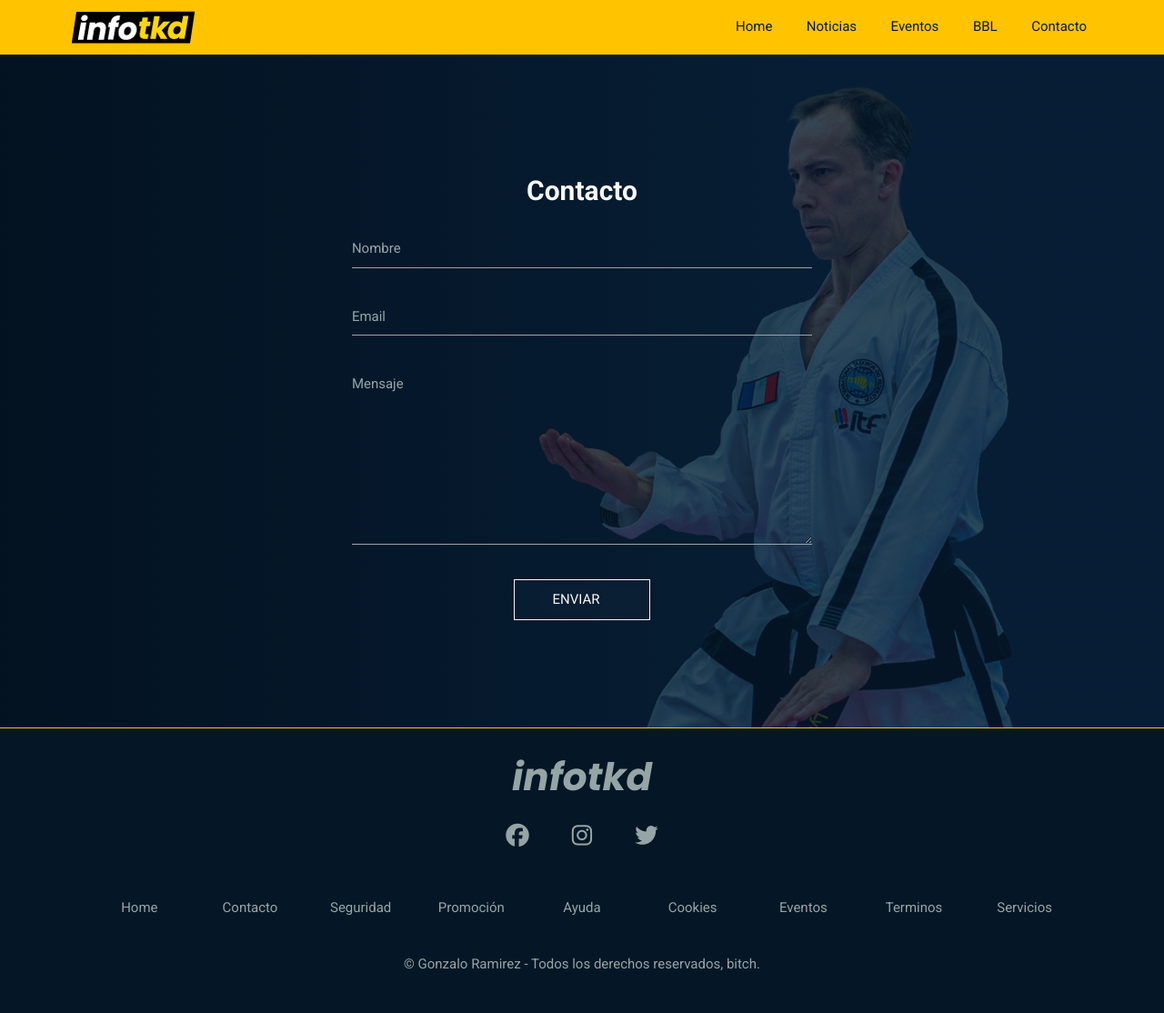
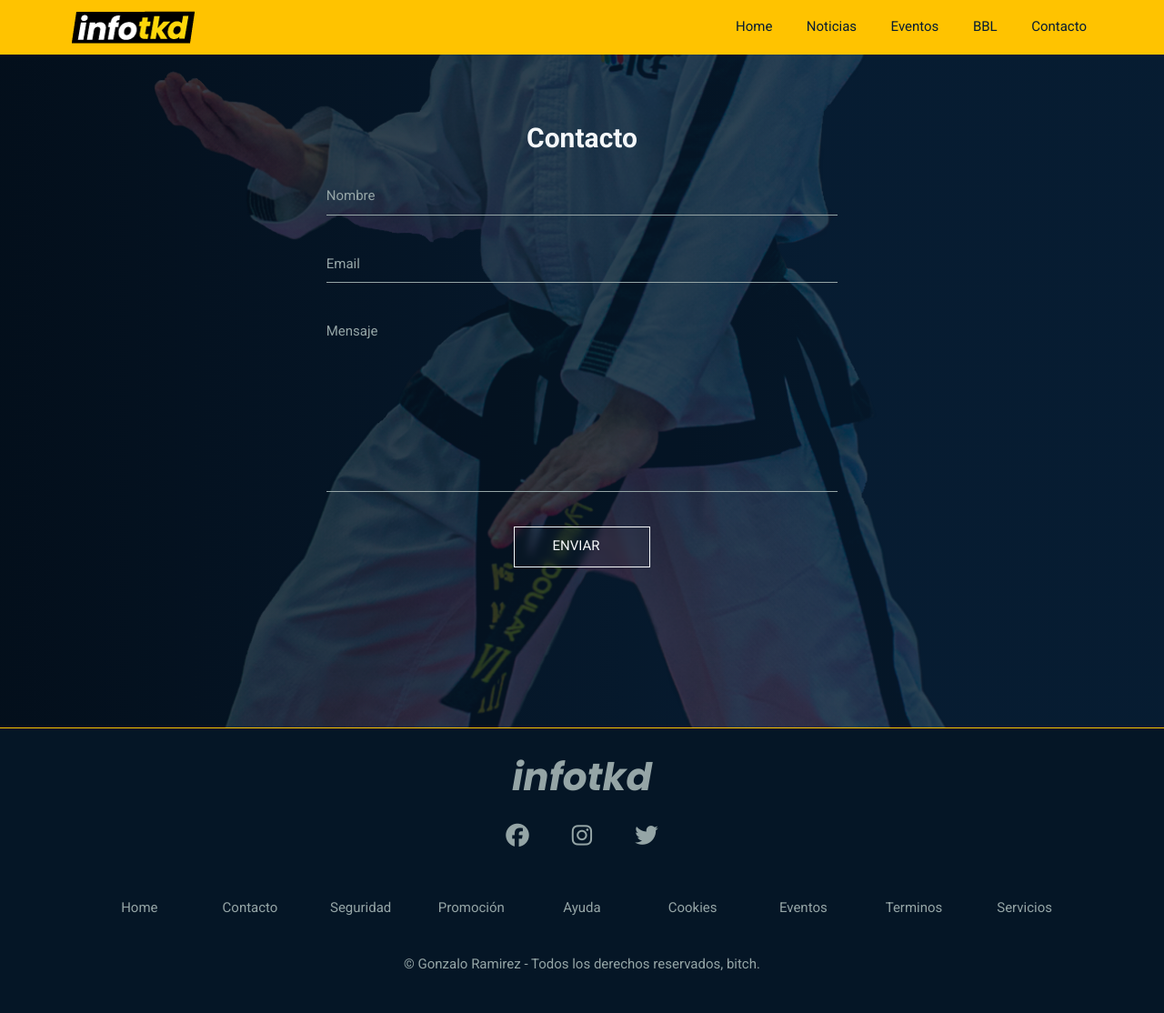
Before and after one commit to DataAnalystGabo/taekwondoitf.online, a PHP site: page /pages/pageContact.php in a window 1280 px wide. Shown: the whole page at 91% size. Run offline with PHP 8.4, Linux system fonts and the light colour scheme; some libraries are stand-ins or nearby versions.

Commit message:
-v 6.4 mejoras pageContact y conexion al servidor

```diff
--- a/css/pageContact.css
+++ b/css/pageContact.css
@@ -23,36 +23,21 @@ body{
 /*-------------------------------------------------------------------------------------------*/
 /*-------------------------------------------------------------------------------------------*/
 .main{
-    height: 100vh;
+    min-height: 100vh;
     display: flex;
     flex-direction: column;
     justify-content: center;
     align-items: center;
-}
-
-.main:before {
-    content: ' ';
-    display: block;
-    position: absolute;
-    left: 0;
-    top: 0;
-    width: 100%;
-    height: 100vh;
-    z-index: -1;
-    opacity: 0.3;
-    background: rgba(10, 43, 77, 0.4) url(../image/Francia-final-png.png);
-    background-size: 150%;
+    background: url(../image/lyliandoulay40.png);
+    background-size: 100%;
+    background-position: center;
     background-repeat: no-repeat;
-    background-position: 0% 0%;
-    background-blend-mode: soft-light;
 }
 
     .hero{
-        width: 90%;
         display: flex;
         flex-direction: column;
         justify-content: center;
-        z-index: 1;
         position: relative;
         font-family: var(--roboto);
         margin-top: 5em;
@@ -65,6 +50,7 @@ body{
 
             .contact{
                 width: 100%;
+                height: 36em;
             }
 
                 .form{
@@ -115,7 +101,7 @@ body{
                             .form__input:focus + .form__label{
                                 transform: translateY(-1.5em);
                                 font-size: .85em;
-                                color: var(--blue-light);
+                                color: var(--grey);
                             }
 
                             .form__input:not(:placeholder-shown) + .form__label{
@@ -221,13 +207,35 @@ body{
                                 left: 0%;
                                 opacity: 1;
                             }
+
+                    .form__alerts{
+                        display: none;
+                        flex-direction: column;
+                        justify-content: center;
+                        align-items: center;
+                        width: 100%;
+                        height: 4em;
+                        margin: 1em 0;
+                        color: var(--white);
+                        background-color: brown;
+                    }
+
+                    .form__alerts--error{
+                        display: flex;
+                        background-color: var(--red);
+                    }
+
+                    .form__alerts--checked{
+                        display: block;
+                        background-color: var(--green);
+                    }
 /*-------------------------------------------------------------------------------------------*/
 /*-------------------------------------------------------------------------------------------*/
                             /*Media Query*/
 /*-------------------------------------------------------------------------------------------*/
 /*-------------------------------------------------------------------------------------------*/
 @media screen and (min-width: 650px){
-    .main:before {
+    .cover:before {
         background-size: 140%;
         background-repeat: no-repeat;
         background-position: 0% 0%;
@@ -238,25 +246,25 @@ body{
 }
 
 @media screen and (min-width: 700px){
-    .main:before {
+    .cover:before {
         background-size: 130%;
     }
 }
 
 @media screen and (min-width: 800px){
-    .main:before {
+    .cover:before {
         background-size: 120%;
     }
 }
 
 @media screen and (min-width: 900px){
-    .main:before {
+    .cover:before {
         background-size: 110%;
     }
 }
 
 @media screen and (min-width: 950px){
-    .main:before {
+    .cover:before {
         background-size: 80%;
         background-position: 120% 0%;
     }
@@ -267,8 +275,8 @@ body{
 }
 
 @media screen and (min-width: 1100px){
-    .main:before {
-        background-size: 70%;
+    .cover:before {
+        background-size: 60%;
         background-position: 120% -5%;
     }
 
@@ -276,72 +284,3 @@ body{
             width: 50%;
         }
 }
-
-/*.main{
-    height: 100vh;
-}
-
-.main:before {
-    content: ' ';
-    display: block;
-    position: absolute;
-    left: 0;
-    top: 0;
-    width: 100%;
-    height: 100vh;
-    z-index: -1;
-    opacity: 0.2;
-    background: rgba(10, 43, 77, 0.4) url(../image/Francia-final-png.png);
-    background-size: 50%;
-    background-repeat: no-repeat;
-    background-position: 20% 0;
-    background-blend-mode: soft-light;
-
-    background-image: url('https://assets.digitalocean.com/labs/images/community_bg.png');
-    background-repeat: no-repeat;
-    background-position: 50% 0;
-    background-size: cover;
-}
-    .hero{
-        z-index: 1;
-        position: relative;
-        display: flex;
-        flex-direction: column;
-        justify-content: center;
-        align-items: center;
-        left: 20em;
-        margin-top: 4em;
-        font-family: var(--roboto);
-    }
-
-        .hero__title{
-            font-family: var(--poppins);
-            font-size: 2em;
-            padding-bottom: 2em;
-        }
-
-        .contact{
-            width: 30em;
-            height: 30em;
-            *background-color: brown;
-        }
-
-            .contact__form{
-                display: flex;
-                flex-direction: column;
-                gap: 1em;
-            }
-
-                .contact__input{
-                    color: var(--white);
-                    display: flex;
-                    width: 100%;
-                    padding: 0.625em 0;
-                    background: transparent;
-                    border: none;
-                    border-bottom: 1px solid #fffdf7;
-                    box-sizing: border-box;
-                    margin-bottom: 0.625em;
-                    font-size: 1em;
-                    outline: none;
-                }
--- a/index.php
+++ b/index.php
@@ -226,7 +226,7 @@
                         </div>
 
                         <div class="form__notification" id="form__notification">
-                            <p class="form__notification__resumen"><strong>El e-mail debe contener :</strong> letras, puntos, arrobas y números.</p>
+                            <p class="form__notification__resumen"><strong>Formato inválido </strong>(example@email.com)</p>
                         </div>
 
                         <div class="form__confirmation" id="form__confirmation"><strong></strong></div>
--- a/pages/pageContact.php
+++ b/pages/pageContact.php
@@ -24,19 +24,19 @@
 <body>
     <?php require ('../layout/header.php') ?>
 
-    <main class="main container">
+    <main class="main">
+        <div class="hero container">
 
-        <div class="hero">
             <h1 class="hero__title">Contacto</h1>
 
             <div class="contact">
                 <form class="form" action="" id="form">
 
                     <div class="form__inputs">
-                       <div class="form__box">
+                        <div class="form__box">
                             <input class="form__input" id="form__input--name" type="text" name="name" placeholder=" ">
                             <label class="form__label" for="name">Nombre</label>
-                       </div>
+                        </div>
 
                         <div class="alerts" id="alerts--name">
                             <i class="alerts__i fa-solid fa-circle-xmark" id="input__i--name"></i>
@@ -49,7 +49,7 @@
                         <div class="form__box">
                             <input class="form__input" id="form__input--email" type="text" name="email" placeholder=" ">
                             <label class="form__label" for="name">Email</label>
-                       </div>
+                        </div>
 
                         <div class="alerts" id="alerts--email">
                             <i class="alerts__i fa-solid fa-circle-xmark" id="input__i--email"></i>
@@ -60,28 +60,32 @@
 
                     <div class="form__inputs">
                         <div class="form__box">
-                            <textarea class="form__input" id="form__input--message" name="message" placeholder=" "cols="30" rows="10"></textarea>
+                            <textarea style="resize : none" class="form__input" id="form__input--message" name="message" placeholder=" "cols="30" rows="10"></textarea>
                             <label class="form__label" for="message">Mensaje</label>
-                       </div>
+                        </div>
                     </div>
 
-
                     <div class="actions">
-                        <button class="actions__btca">
+                        <button class="actions__btca" id="submit">
                             <span class="actions__label">ENVIAR</span>
                             <div class="actions__icon">
                                 <i class="actions__i fa-solid fa-arrow-right-long"></i>
                             </div>
                         </button>
                     </div>
+
+                    <div class="form__alerts" id="box-alerts">
+                        <p class="form__alerts__p" id="alert"></p>
+                    </div>
+
                 </form>
             </div>
         </div>
-
     </main>
 
     <?php require ('../layout/footer.php') ?>
 
+    <script src="https://code.jquery.com/jquery-3.5.1.min.js" integrity="sha256-9/aliU8dGd2tb6OSsuzixeV4y/faTqgFtohetphbbj0=" crossorigin="anonymous"></script>
     <script src="../js/menu.js"></script>
     <script src="../js/pageContact.js"></script>
 </body>
```
Also changed, not shown: js/pageContact.js (+57 -2 lines), php/submitContact.php (added, +18 -0 lines), image/Francia-final-png.png (deleted), image/lyliandoulay100.png (added), image/lyliandoulay40.png (added).
